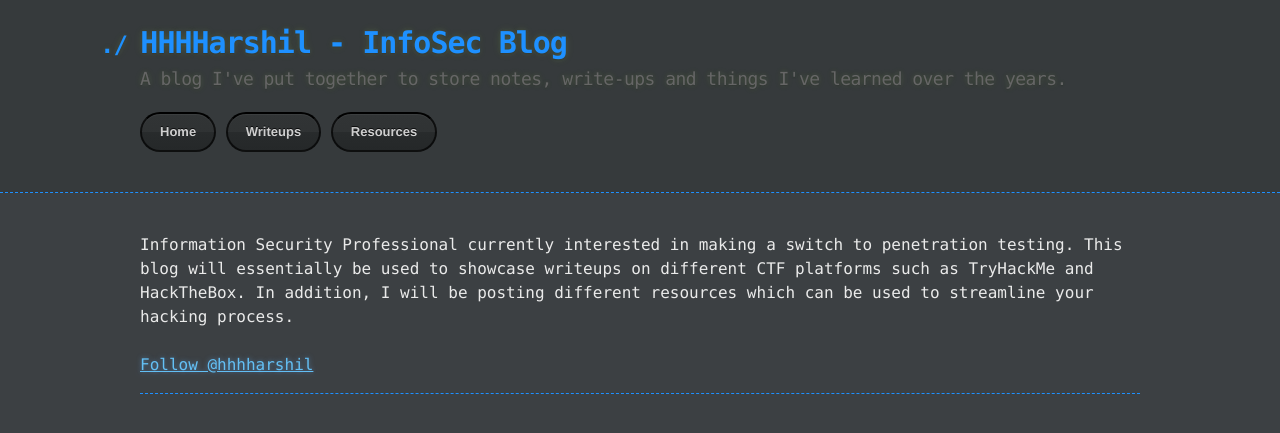
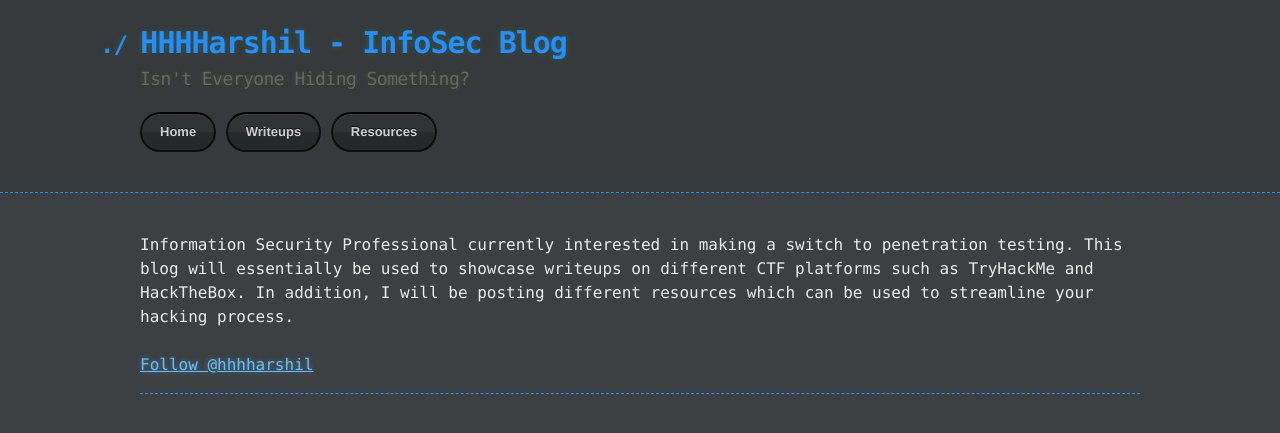
Before and after one commit to hhhharshil/hhhharshil.github.io, a Jekyll site: the page built from index.md, in a window 1280 px wide. Shown: the top 433 px of the page. Built offline with Jekyll 4.4.1, drawn with Linux system fonts in a browser that asks for light colours.

Commit message:
Update _config.yml

```diff
--- a/_config.yml
+++ b/_config.yml
@@ -17,7 +17,7 @@ title: InfoSec Blog
 author: HHHHarshil
 email: harshil@hhhharshil.com
 description: >- # this means to ignore newlines until "baseurl:"
-  A blog I've put together to store notes, write-ups and things I've learned over the years.
+  Isn't Everyone Hiding Something?
 baseurl: "" # the subpath of your site, e.g. /blog
 url: "" # the base hostname & protocol for your site, e.g. http://example.com
 twitter_username: hhhharshil
```
